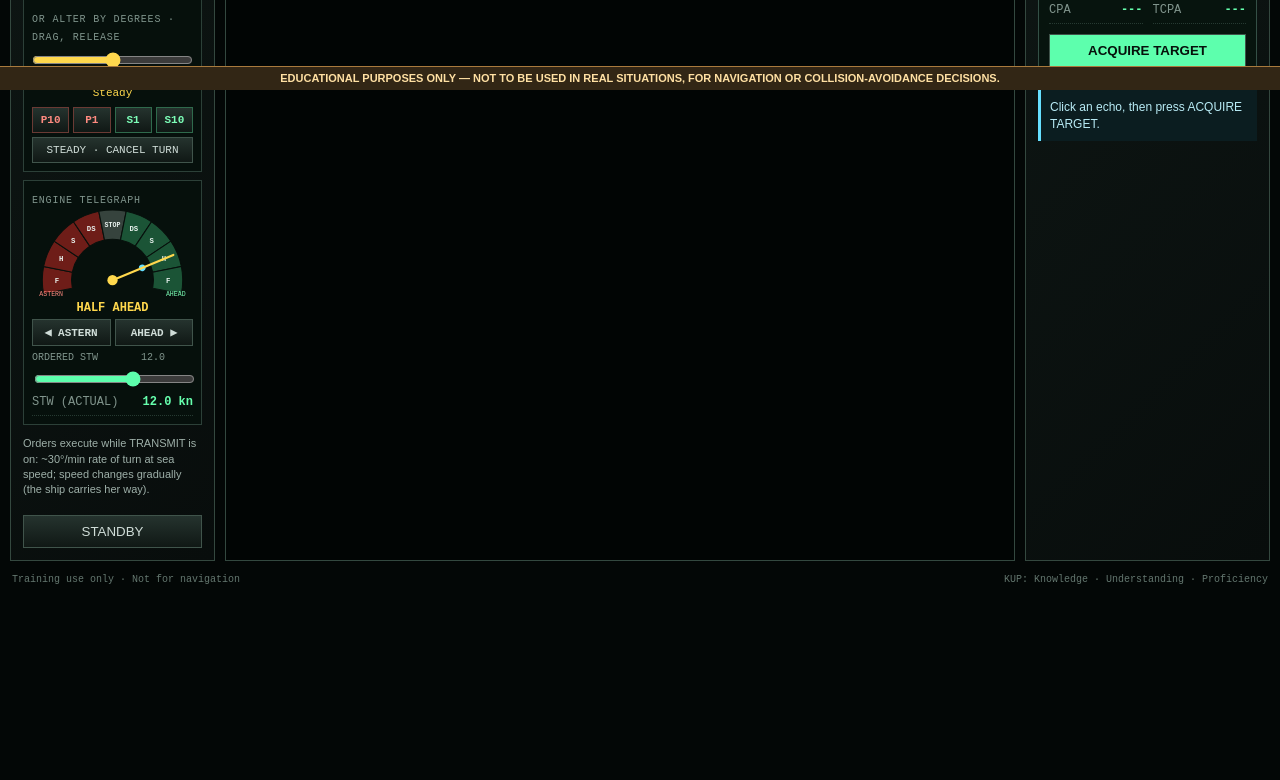
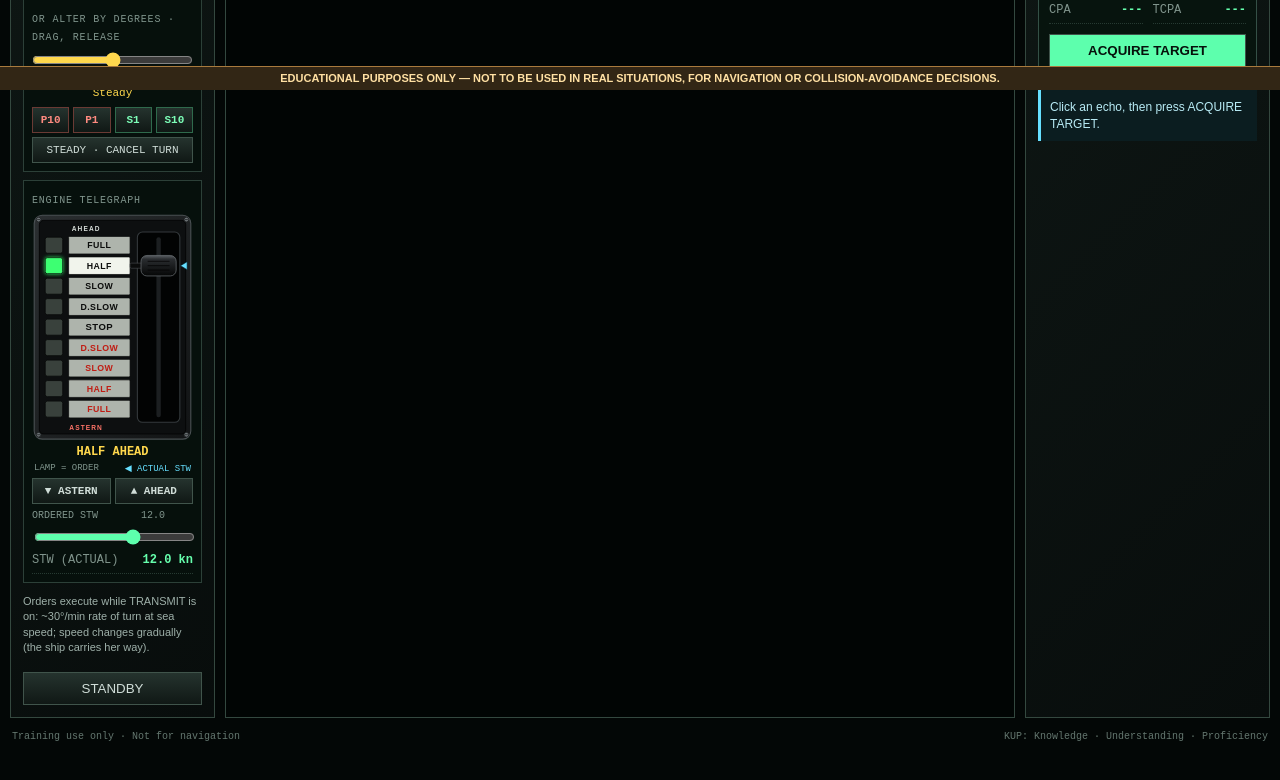
Before and after one commit to rml-ecademy/rml-ecademy.github.io, a plain HTML site: page apps/radardemo.html in a window 1280 px wide. Shown: the part 710-1490 px from the top of the page. Before the commit the page ends 1337 px from the top, so only its background shows below. Drawn offline with Linux system fonts and the light colour scheme; animation ran at ten frames a second.

Commit message:
Radar/ARPA: training panels moved into a TRAINING menu, lever-type engine telegraph
Practice situations, Assess the situation and the COLREG coach now open
from the TRAINING menu (header and RADAR MENU) so the PPI stays clear.
Engine telegraph redrawn as a lever unit; the lamp beside the order lights green.
Free demo gets the same telegraph.

Co-Authored-By: Claude Fable 5.2 <noreply@anthropic.com>
Claude-Session: https://claude.ai/code/session_01XLtBWEL1x5hGs6ZJhpyvm1

```diff
--- a/apps/radardemo.html
+++ b/apps/radardemo.html
@@ -519,6 +519,21 @@
       @media (max-width:620px){.app{grid-template-columns:1fr}.radar{grid-template-columns:1fr;order:-1}.ppiwrap{grid-column:auto;grid-row:auto;order:-1}.radar .side{grid-column:auto}.right{grid-column:auto}.radar canvas{width:100%}}
       #ppi{max-width:100%}
 .sartbox{margin:6px 0;padding:8px 10px;background:#0d2318;border:1px solid #3ccf7a;border-radius:6px;color:#d6ffe6;font:12.5px/1.45 system-ui,Segoe UI,Arial}.sartbox .sartrow{display:flex;gap:6px;flex-wrap:wrap;margin-top:6px}.sartbox button{padding:5px 9px}#sartres{margin-top:6px;color:#ffe9a0}
+
+      /* ===== Engine telegraph: lever type, the lamp beside the order lights green ===== */
+      .tele svg{max-width:210px;margin:6px auto 2px;touch-action:none;user-select:none;-webkit-user-select:none}
+      .tele svg .trow{cursor:pointer}
+      .tele svg .trow:hover .tcell{filter:brightness(1.12)}
+      .tele svg .trow:focus{outline:none}.tele svg .trow:focus-visible .tcell{stroke:#ffd84d;stroke-width:2}
+      .tele svg .tlamp{fill:#39413c;stroke:#0a0c0b;stroke-width:1.2;transition:fill .12s}
+      .tele svg .trow.on .tlamp{fill:#3dff72;filter:url(#teleglow)}
+      .tele svg .tcell{fill:#aeb4ac;stroke:#0a0c0b;stroke-width:1}
+      .tele svg .trow.on .tcell{fill:#f1f4ec}
+      .tele svg #telehandle{cursor:grab;transition:transform .16s ease-out}
+      .tele svg.drag #telehandle{cursor:grabbing}
+      .tele svg #teleactual{transition:transform .2s linear}
+      .telekey{display:flex;justify-content:space-between;font:9px monospace;color:#80958d;margin:0 2px 4px}
+      .telekey i{font-style:normal;color:#66dfff}
     </style>
 <style>@media (max-width:760px){.app{grid-template-columns:1fr !important}.app>*{grid-column:1/-1 !important;min-width:0}section.radar{grid-template-columns:1fr !important}section.radar>*{grid-column:1/-1 !important;min-width:0}html,body{overflow-x:hidden}}</style></head>
 <body><div id="demobar" style="position:sticky;top:0;z-index:50;display:flex;flex-wrap:wrap;align-items:center;gap:8px 16px;justify-content:space-between;padding:9px 16px;background:linear-gradient(90deg,#0a2235,#12516f);border-bottom:1px solid rgba(100,221,255,.45)">
@@ -592,9 +607,9 @@
 </div>
 <div class="tele">
 <span class="k">ENGINE TELEGRAPH</span>
-<svg aria-label="Engine order telegraph" id="telesvg" role="group" viewbox="0 0 220 124"></svg>
-<div id="eorder">HALF AHEAD</div>
-<div class="telebtns"><button id="teleastern">◀ ASTERN</button><button id="teleahead">AHEAD ▶</button></div>
+<svg aria-label="Engine order telegraph" id="telesvg" role="group" viewBox="0 0 220 312"></svg>
+<div id="eorder">HALF AHEAD</div><div class="telekey"><span>LAMP = ORDER</span><i>&#9664; ACTUAL STW</i></div>
+<div class="telebtns"><button id="teleastern">▼ ASTERN</button><button id="teleahead">▲ AHEAD</button></div>
 <label id="ospeedrow"><span>ORDERED STW</span><output id="ospeedout">12.0</output>
 <input aria-label="Ordered speed through water" id="ospeed" max="24" min="-8" step=".5" style="grid-column:1/-1" type="range" value="12"/></label>
 <div class="data"><span>STW (ACTUAL)</span><b id="so">12.0 kn</b></div>
@@ -1939,24 +1954,47 @@ function updateRiskAlert() {}   // old collision-review form removed (v14)
       }
       const SVGNS = "http://www.w3.org/2000/svg";
       function svgEl(tag, attrs, parent) { const e = document.createElementNS(SVGNS, tag); for (const k in attrs) e.setAttribute(k, attrs[k]); if (parent) parent.append(e); return e; }
+      const TELE_Y0 = 30, TELE_RH = 28, TELE_LBL = ["FULL","HALF","SLOW","D.SLOW","STOP","D.SLOW","SLOW","HALF","FULL"];
+      let teleRows = [];
+      const teleY = v => TELE_Y0 + (8 - (teleAngle(v) + 90) / 22.5) * TELE_RH + TELE_RH / 2;   // FULL AHEAD at the top, FULL ASTERN at the bottom
       function buildTelegraph() {
-        const s = $("telesvg"), cx = 110, cy = 100, r1 = 56, r2 = 96;
-        const pt = (a, r) => [cx + Math.sin(a * D) * r, cy - Math.cos(a * D) * r];
+        const s = $("telesvg");
+        s.innerHTML = '<defs><linearGradient id="telebez" x1="0" y1="0" x2="1" y2="1"><stop offset="0" stop-color="#2b2f31"/><stop offset="1" stop-color="#121415"/></linearGradient>' +
+          '<linearGradient id="teleknob" x1="0" y1="0" x2="0" y2="1"><stop offset="0" stop-color="#5a5f63"/><stop offset=".18" stop-color="#2a2d30"/><stop offset="1" stop-color="#050606"/></linearGradient>' +
+          '<filter id="teleglow" x="-80%" y="-80%" width="260%" height="260%"><feGaussianBlur stdDeviation="2.6" result="b"/><feMerge><feMergeNode in="b"/><feMergeNode in="SourceGraphic"/></feMerge></filter></defs>';
+        svgEl("rect", {x:3, y:3, width:214, height:306, rx:11, fill:"url(#telebez)", stroke:"#4a5053", "stroke-width":1.5}, s);
+        svgEl("rect", {x:10, y:10, width:200, height:292, rx:6, fill:"#0d0f10", stroke:"#000", "stroke-width":1}, s);
+        [[9,9],[211,9],[9,303],[211,303]].forEach(([x, y]) => { svgEl("circle", {cx:x, cy:y, r:3.2, fill:"#6d7477", stroke:"#1a1c1d"}, s); svgEl("line", {x1:x - 2, y1:y, x2:x + 2, y2:y, stroke:"#1a1c1d", "stroke-width":1}, s); });
+        svgEl("text", {x:74, y:25, "text-anchor":"middle", "font-size":9, "font-family":"Arial,sans-serif", "font-weight":700, "letter-spacing":1.5, fill:"#d5dbd7"}, s).textContent = "AHEAD";
+        svgEl("text", {x:74, y:296, "text-anchor":"middle", "font-size":9, "font-family":"Arial,sans-serif", "font-weight":700, "letter-spacing":1.5, fill:"#ff7468"}, s).textContent = "ASTERN";
+        svgEl("rect", {x:144, y:TELE_Y0 - 4, width:58, height:TELE_RH * 9 + 8, rx:7, fill:"#020303", stroke:"#34393c", "stroke-width":1.5}, s);
+        svgEl("line", {x1:173, y1:TELE_Y0 + 6, x2:173, y2:TELE_Y0 + TELE_RH * 9 - 6, stroke:"#1c1f21", "stroke-width":6, "stroke-linecap":"round"}, s);
+        teleRows = [];
         TELE.forEach((t, i) => {
-          const a = -90 + i * 22.5, [x0,y0] = pt(a - 11.25, r2), [x1,y1] = pt(a + 11.25, r2), [x2,y2] = pt(a + 11.25, r1), [x3,y3] = pt(a - 11.25, r1);
-          const g = svgEl("g", {class:"wedge", role:"button", tabindex:0, "aria-label":t[0]}, s);
-          svgEl("path", {d:`M${x0},${y0} A${r2},${r2} 0 0 1 ${x1},${y1} L${x2},${y2} A${r1},${r1} 0 0 0 ${x3},${y3} Z`, fill:i < 4 ? "#6e1d18" : i === 4 ? "#36433d" : "#1b5436", stroke:"#07100c", "stroke-width":1.5}, g);
-          const [tx, ty] = pt(a, (r1 + r2) / 2);
-          svgEl("text", {x:tx, y:ty + 3.5, "text-anchor":"middle", "font-size":i === 4 ? 9 : 10, "font-family":"monospace", "font-weight":700, fill:"#eaf3ef"}, g).textContent = ["F","H","S","DS","STOP","DS","S","H","F"][i];
+          const y = TELE_Y0 + (8 - i) * TELE_RH, astern = i < 4, stop = i === 4;
+          const g = svgEl("g", {class:"trow", role:"button", tabindex:0, "aria-label":t[0]}, s);
+          svgEl("rect", {class:"tlamp", x:18, y:y + 3, width:24, height:22, rx:3}, g);
+          svgEl("rect", {class:"tcell", x:50, y:y + 2, width:84, height:24, rx:1.5}, g);
+          svgEl("text", {x:92, y:y + 18.5, "text-anchor":"middle", "font-size":stop ? 13 : 12, "font-family":"Arial,Helvetica,sans-serif", "font-weight":700, "letter-spacing":.6, fill:astern ? "#c01d14" : "#0c0d0c"}, g).textContent = TELE_LBL[i];
           svgEl("title", {}, g).textContent = t[0] + " · " + t[1] + " kn";
           g.onclick = () => setEngine(i);
           g.onkeydown = e => { if (e.key === "Enter" || e.key === " ") { e.preventDefault(); setEngine(i); } };
+          teleRows[i] = g;
         });
-        svgEl("text", {x:10, y:121, "font-size":9, "font-family":"monospace", fill:"#ff8b80"}, s).textContent = "ASTERN";
-        svgEl("text", {x:210, y:121, "font-size":9, "font-family":"monospace", fill:"#7dffb8", "text-anchor":"end"}, s).textContent = "AHEAD";
-        teleActual = svgEl("circle", {cx, cy:cy - 44, r:4.5, fill:"#66dfff"}, s);
-        teleNeedle = svgEl("line", {x1:cx, y1:cy, x2:cx, y2:cy - r2 + 6, stroke:"#ffd84d", "stroke-width":3, "stroke-linecap":"round"}, s);
-        svgEl("circle", {cx, cy, r:7, fill:"#ffd84d"}, s);
+        teleActual = svgEl("polygon", {id:"teleactual", points:"203,0 212,-5.5 212,5.5", fill:"#66dfff", stroke:"#04222c", "stroke-width":.8}, s);
+        svgEl("title", {}, teleActual).textContent = "Actual speed through the water";
+        teleNeedle = svgEl("g", {id:"telehandle"}, s);
+        svgEl("rect", {x:134, y:-3.5, width:22, height:7, rx:2, fill:"#0a0b0b", stroke:"#4a4f52", "stroke-width":.8}, teleNeedle);
+        svgEl("rect", {x:149, y:-14, width:48, height:28, rx:8, fill:"url(#teleknob)", stroke:"#6a7074", "stroke-width":1}, teleNeedle);
+        [-6, 0, 6].forEach(d => svgEl("line", {x1:158, y1:d, x2:188, y2:d, stroke:"#000", "stroke-width":1.4, opacity:.7}, teleNeedle));
+        /* drag the lever up (ahead) or down (astern): it clicks into each order */
+        const idxAt = e => { const r = s.getBoundingClientRect(), y = (e.clientY - r.top) / r.height * 312; return Math.max(0, Math.min(8, 8 - Math.floor((y - TELE_Y0) / TELE_RH))); };
+        let dragging = false;
+        const dragTo = e => { const i = idxAt(e); if (i !== engineIdx || engineFine) setEngine(i); };
+        s.addEventListener("pointerdown", e => { const r = s.getBoundingClientRect(), x = (e.clientX - r.left) / r.width * 220; if (x < 138) return; dragging = true; s.classList.add("drag"); try { s.setPointerCapture(e.pointerId); } catch (_) {} dragTo(e); e.preventDefault(); });
+        s.addEventListener("pointermove", e => { if (dragging) dragTo(e); });
+        const endDrag = () => { dragging = false; s.classList.remove("drag"); };
+        s.addEventListener("pointerup", endDrag); s.addEventListener("pointercancel", endDrag);
       }
       function paintHelm() {
         const h = num("course"), o = n360(h + pendingTurn), s = num("speed");
@@ -1965,9 +2003,9 @@ function updateRiskAlert() {}   // old collision-review form removed (v14)
         $("eorder").textContent = TELE[engineIdx][0] + (engineFine ? " · " + F(orderedSTW) + " kn" : "");
         $("ospeedout").textContent = F(orderedSTW);
         if (teleNeedle) {
-          const a = engineFine ? teleAngle(orderedSTW) : -90 + engineIdx * 22.5;
-          teleNeedle.setAttribute("transform", `rotate(${a} 110 100)`);
-          teleActual.setAttribute("transform", `rotate(${teleAngle(s)} 110 100)`);
+          teleNeedle.setAttribute("transform", `translate(0 ${teleY(engineFine ? orderedSTW : TELE[engineIdx][1]).toFixed(1)})`);
+          teleActual.setAttribute("transform", `translate(0 ${teleY(s).toFixed(1)})`);
+          teleRows.forEach((g, i) => g.classList.toggle("on", i === engineIdx));
         }
       }
       function syncOrders() {
```
Also changed, not shown: 1 other file.
